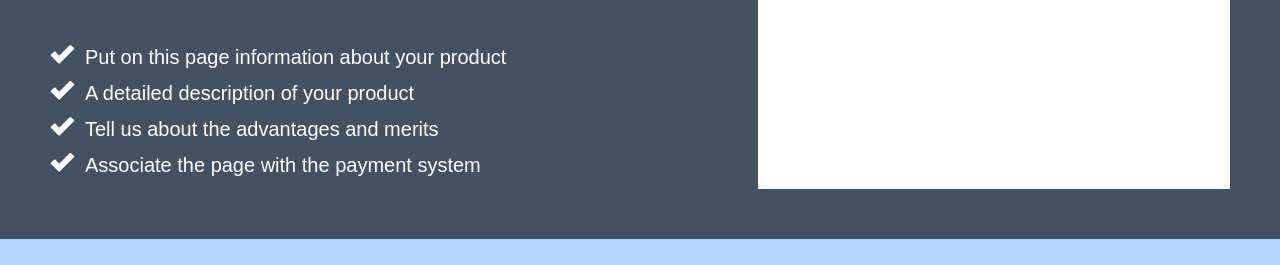
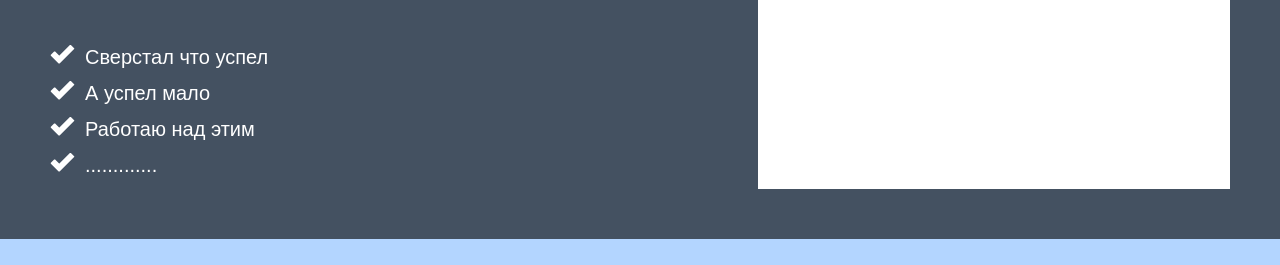
Before and after one commit to FDU4/second, a plain HTML site: page index.html in a window 1280 px wide. Shown: the part 115-380 px from the top of the page. Drawn offline with Linux system fonts and the light colour scheme.

Commit message:
edit 'about me'

```diff
--- a/index.html
+++ b/index.html
@@ -15,10 +15,10 @@
             <article class="main-article main-article_white">
                 <h1 class="main-article_title">Алексей Ненчин</h1>
                 <ul class="main-article_list">
-                    <li class="main-article_item">Put on this page information about your product</li>
-                    <li class="main-article_item">A detailed description of your product</li>
-                    <li class="main-article_item">Tell us about the advantages and merits</li>
-                    <li class="main-article_item">Associate the page with the payment system</li>
+                    <li class="main-article_item">Сверстал что успел</li>
+                    <li class="main-article_item">А успел мало</li>
+                    <li class="main-article_item">Работаю над этим</li>
+                    <li class="main-article_item">.............</li>
                 </ul>
             </article>
             <img class="section_img" src="assets/head.jpg" alt="">
```
